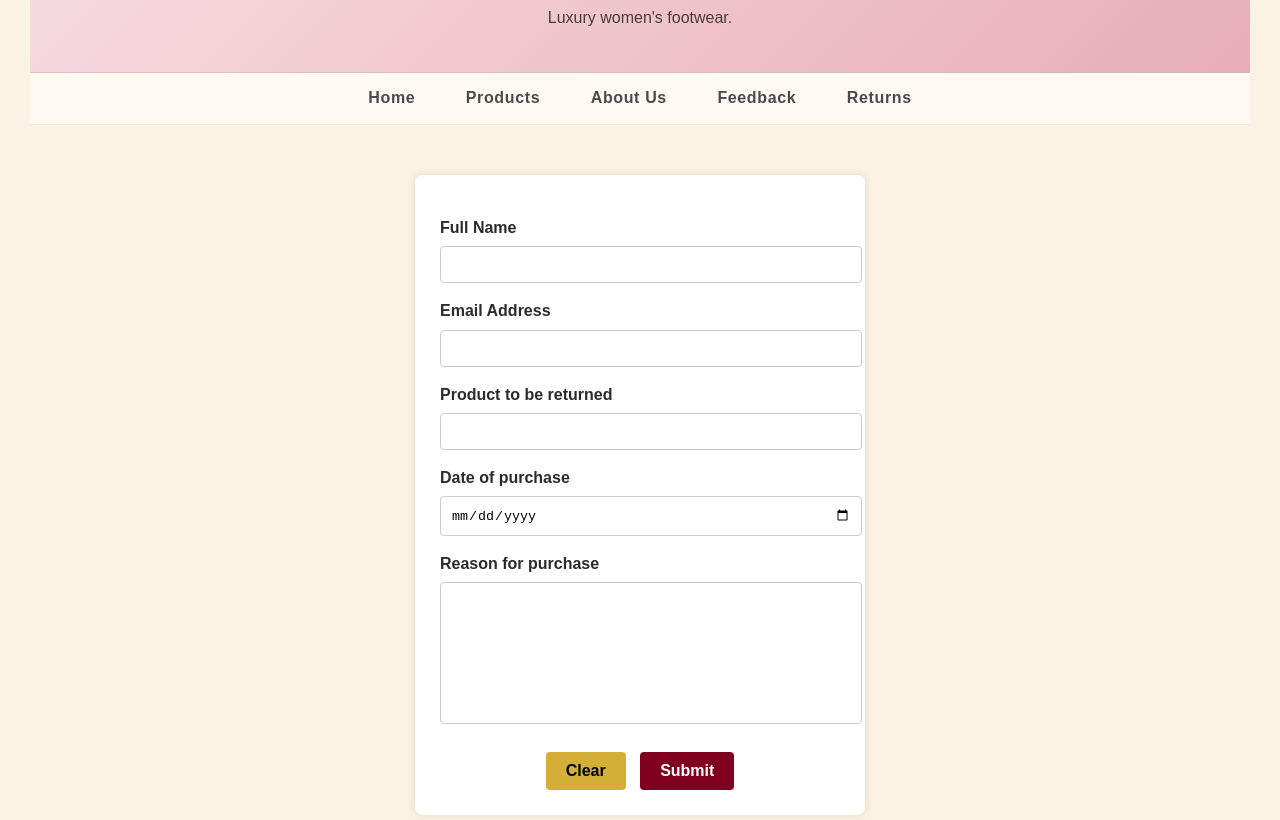
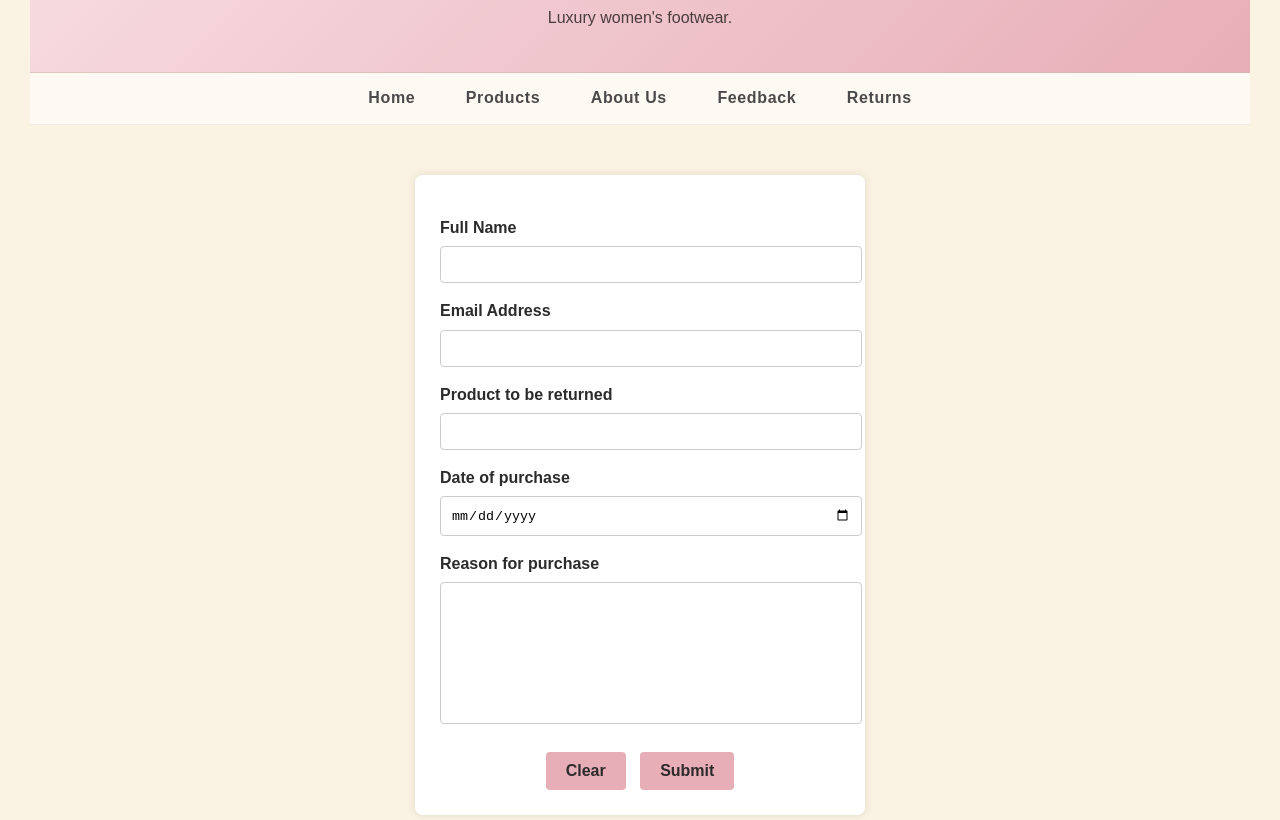
Before and after one commit to Keamogetse20/bida25-020, a plain HTML site: page returns.html in a window 1280 px wide. Shown: the part 132-952 px from the top of the page. Drawn offline with Linux system fonts and the light colour scheme.

Commit message:
Update returns.html

```diff
--- a/returns.html
+++ b/returns.html
@@ -56,17 +56,18 @@
         }
 
         .submit-btn {
-            background-color: #800020;
-            color: white;
+            background-color: #E8AEB7;
+            color: #2B2B2B;
         }
 
         .clear-btn {
-            background-color: #D4AF37;
-            color: black;
+            background-color: #E8AEB7;
+            color: #2B2B2B;
             margin-right: 10px;
         }
 
         button:hover {
+            background-color: #D996A2;
             opacity: 0.9;
         }
     </style>
```
